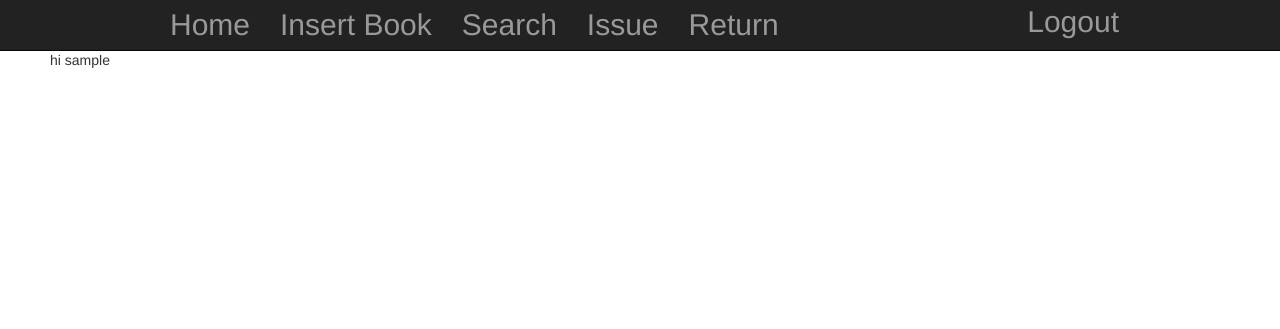
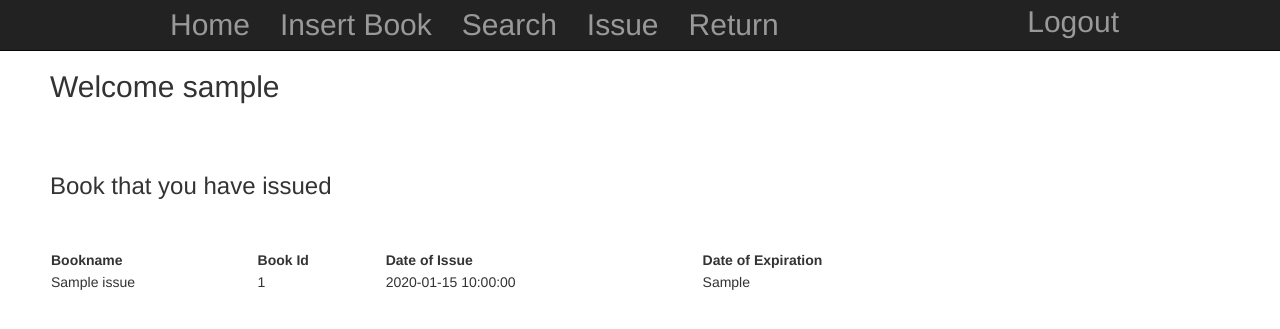
Before and after one commit to kkanwariya/project, a PHP site: page /website/index.php in a window 1280 px wide. Shown: the top 329 px of the page. Run offline with PHP 8.4, Linux system fonts and the light colour scheme; the visitor is signed in with stand-in values (Sample User, id 1); tables that the repository leaves empty or names only in its code hold one stand-in row (values such as "Sample post"); some libraries are stand-ins or nearby versions.

Commit message:
Home Page done

```diff
--- a/website/index.php
+++ b/website/index.php
@@ -55,7 +55,34 @@
 		<!-- check if the session is set. if it is display the home page of the user -->';
         // <a class="navbar-brand" href="./index.php" style="font-size:30px;">'.$_SESSION['username'].'</a>
         //display homepage;
-		echo 'hi '.$_SESSION["username"];
+		echo '<h2> Welcome '.$_SESSION["username"].'</h2>';
+		//
+		$servername = "localhost";
+		$username = "root";
+		$password = "shubh";
+		$dbname = "project";
+		$issuedays = 15;
+		// Create connection
+		$conn = new mysqli($servername, $username, $password, $dbname);
+		// Check connection
+		if ($conn->connect_error) {
+		    die("Connection failed: " . $conn->connect_error);
+		}
+		else{
+			$sql="SELECT `dateissue`, `expiration`, `bname`, `bid` FROM `issue` WHERE cid='$_SESSION[cid]'";
+			$result = $conn->query($sql);
+			 if (mysqli_num_rows($result) > 0)
+			{
+				echo "</br></br><h3>Book that you have issued</h3></br></br>";
+				echo '<table style="width:80%"><tr><th>Bookname</th><th>Book Id</th><th>Date of Issue</th><th>Date of Expiration</th></tr>';
+				while ($row = mysqli_fetch_array($result, MYSQL_ASSOC)) {
+					echo '<tr>';
+					echo '<td>'.$row['bname'].'</td>'.'<td>'.$row['bid'].'</td>'.'<td>'.$row['dateissue'].'</td>'.'<td>'.$row['expiration'].'</td>';
+					echo '</tr>';
+				}
+
+			}
+		}
     	}
 	else
 	{
@@ -71,7 +98,6 @@
 	 <h2>Login</h2>
 	 <form name="htmlform" method="post" action="update.php">
 	  <table width="450px">
-	  </tr>
 	  <td valign="top">
 	   <input  type="hidden" name="id" maxlength="30" size="30" value="login">
 	  </td>
```
